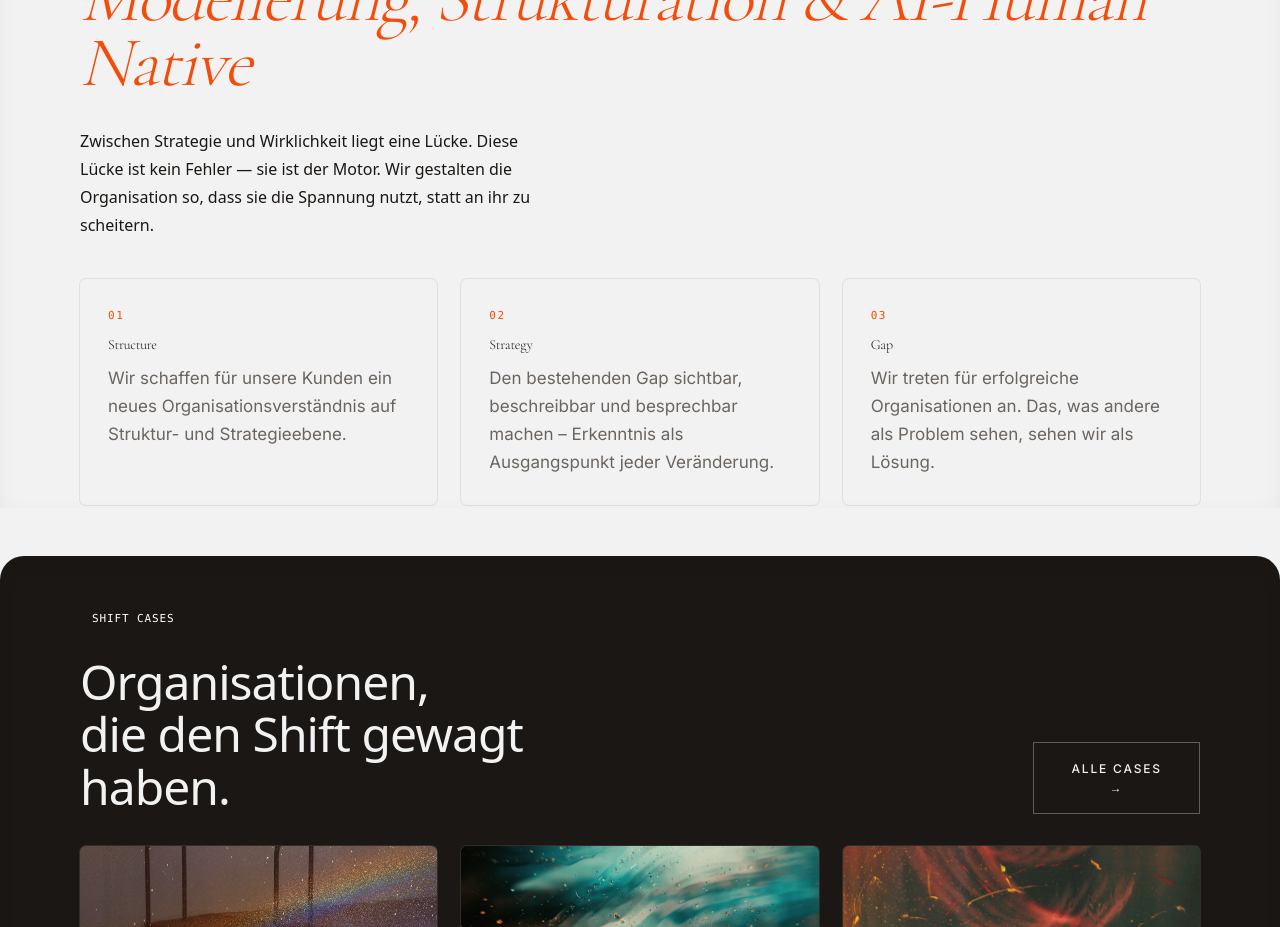
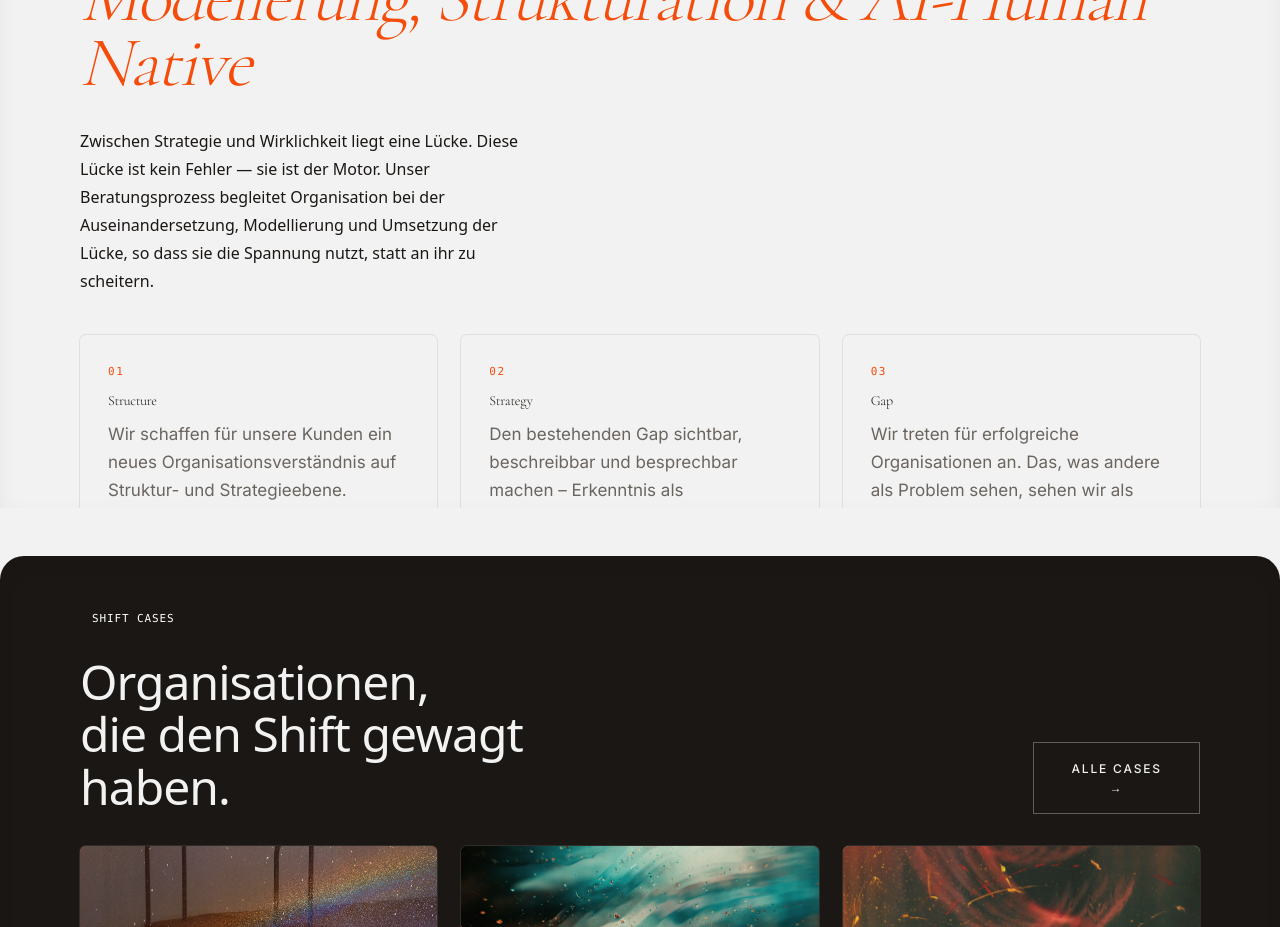
Before and after one commit to patrickkenzler/1789-website, a Next.js app: page / in a window 1280 px wide. Shown: the part 1060-1987 px from the top of the page. Built offline with nearby package versions, Linux system fonts and the light colour scheme.

Commit message:
Neue Section 2

```diff
--- a/src/app/page.tsx
+++ b/src/app/page.tsx
@@ -130,7 +130,7 @@ export default function Home() {
                 <p className="font-body text-ink-muted" style={{ fontSize: 'var(--text-base)', lineHeight: '1.75', textAlign: 'left' }}>
                 Zwischen Strategie und Wirklichkeit liegt eine Lücke.
                 Diese Lücke ist kein Fehler — sie ist der Motor.
-                Wir gestalten die Organisation so, dass sie die Spannung nutzt, statt an ihr zu scheitern.</p>
+                Unser Beratungsprozess begleitet Organisation bei der  Auseinandersetzung, Modellierung und Umsetzung der Lücke, so dass sie die Spannung nutzt, statt an ihr zu scheitern.</p>
               </Col>
             </Grid>
 
```
